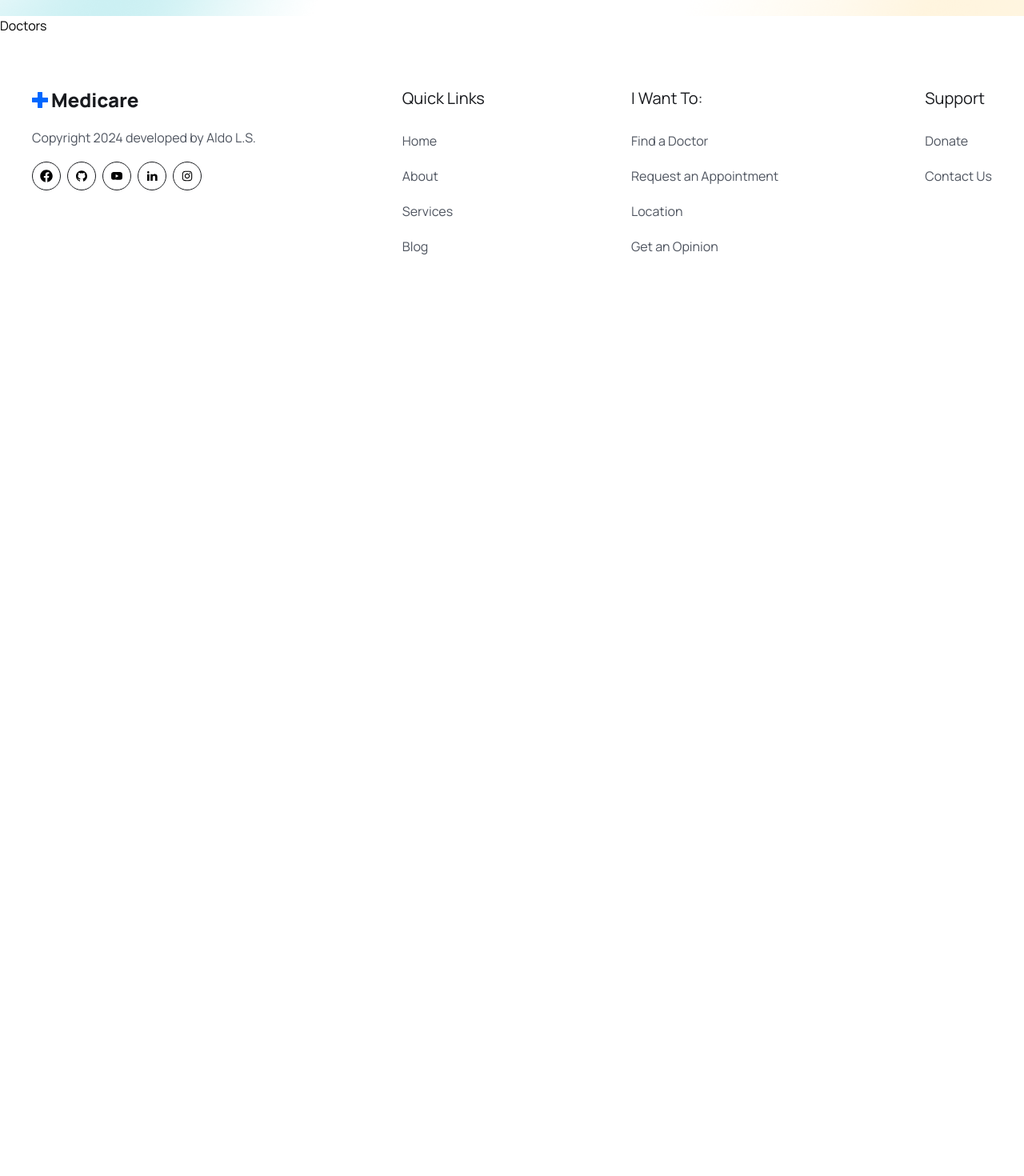
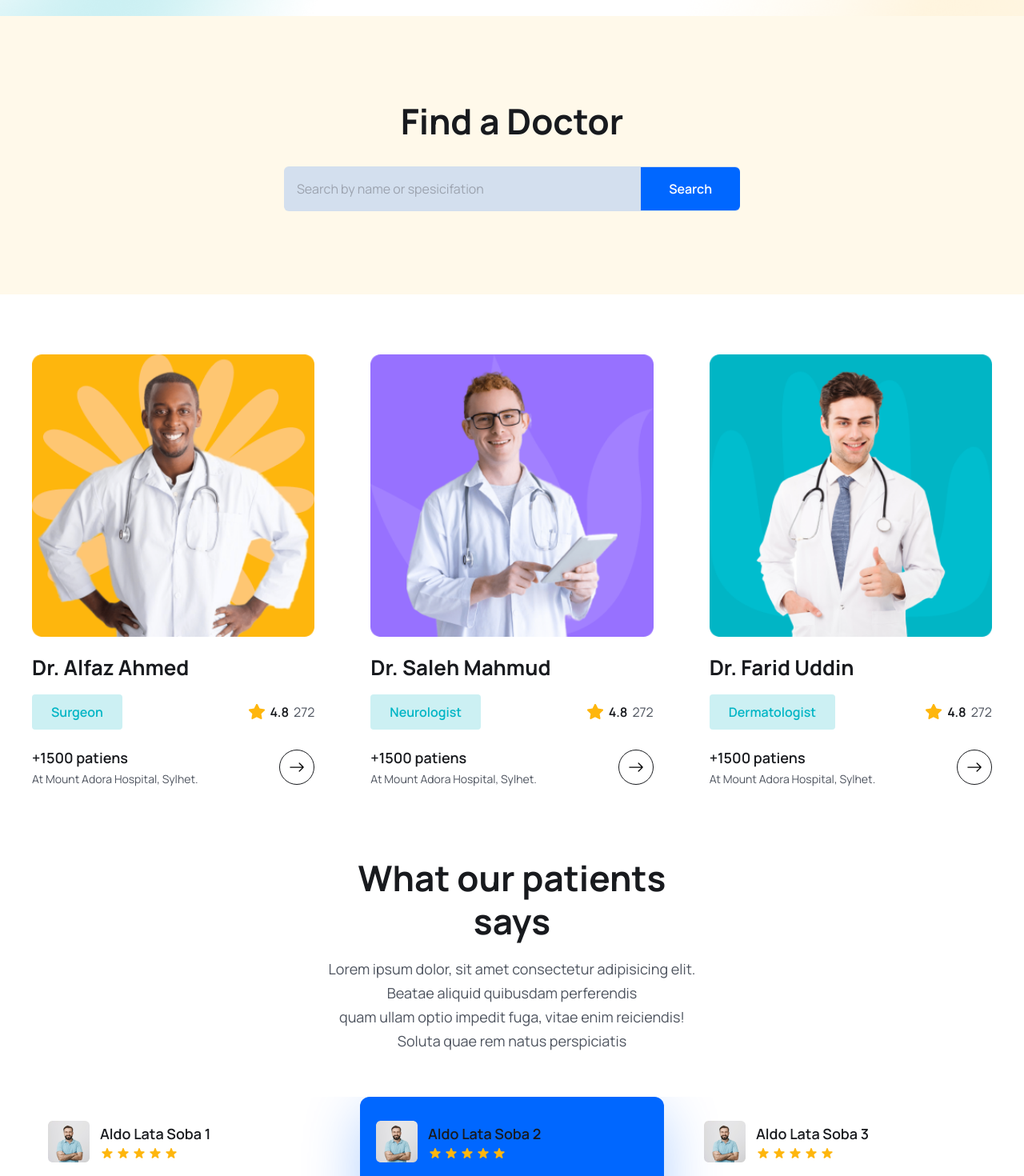
Before and after one commit to MohamedMorsou/Site-Web-de-prise-de-rendez-vous-Medicare, a React (Vite) app in the folder frontend/: page /doctors in a window 1280 px wide. Shown: the part 80-1550 px from the top of the page at 80% size. Before the commit the page ends 800 px from the top, so only its background shows below. Built offline with nearby package versions, Linux system fonts and the light colour scheme; the HTML template or start-up script is replaced by a standard one.

Commit message:
Add Service

```diff
--- a/frontend/src/pages/Doctors/Doctors.jsx
+++ b/frontend/src/pages/Doctors/Doctors.jsx
@@ -1,11 +1,51 @@
-import React from 'react'
+import { doctors } from "../../assets/data/doctors";
+import DoctorCard from "../../components/Doctors/DoctorCard";
+import Testimonial from "../../components/Testimonial/Testimonial";
 
 const Doctors = () => {
   return (
-    <div>
-      Doctors
-    </div>
-  )
-}
+    <>
+      <section className="bg-[#fff9ea] h-auto py-10">
+        <div className="container text-center ">
+          <h2 className="heading">Find a Doctor</h2>
+          <div className="max-w-[570px] mt-[30px] mx-auto bg-[#0066ff2c] rounded-md flex items-center justify-between ">
+            <input
+              type="search"
+              className="py-4 pl-4 pr-2 bg-transparent w-full focus:outline-none cursor-pointer"
+              placeholder="Search by name or spesicifation"
+            />
+            <button className="btn mt-0 rounded-[0px] rounded-r-md">Search</button>
+          </div>
+        </div>
+      </section>
 
-export default Doctors
+      <section>
+        <div className="">
+          <div className="grid grid-cols-1 md:grid-cols-2 lg:grid-cols-3 gap-5 lg:gap-[30px] mt-[30px] lg:mt-[55px] ">
+            {doctors.map((doctor) => (
+              <DoctorCard key={doctor.id} doctor={doctor} />
+            ))}
+          </div>
+        </div>
+      </section>
+
+      {/* testimonial */}
+      <section>
+        <div className="container">
+          <div className="xl:w-[470px] mx-auto">
+            <h2 className="heading text-center">What our patients says</h2>
+            <p className="text__para text-center">
+              Lorem ipsum dolor, sit amet consectetur adipisicing elit. Beatae
+              aliquid quibusdam perferendis <br></br>
+              quam ullam optio impedit fuga, vitae enim reiciendis! Soluta quae
+              rem natus perspiciatis
+            </p>
+          </div>
+          <Testimonial />
+        </div>
+      </section>
+    </>
+  );
+};
+
+export default Doctors;
--- a/frontend/src/pages/Services.jsx
+++ b/frontend/src/pages/Services.jsx
@@ -1,10 +1,21 @@
-import React from 'react'
+import { services } from '../assets/data/services'
+import ServiceCard from '../components/Services/ServiceCard'
 
 const Services = () => {
   return (
-    <div>
-      Services
-    </div>
+    <section>
+      <div className="container">
+        <div className="grid grid-cols-1 md:grid-cols-2 lg:grid-cols-3 gap-5 lg:gap-[30px] mt-[30px] ">
+        {services.map((item, index) => (
+            <ServiceCard
+              item={item}
+              index={index}
+              key={index}
+          />
+        ))}
+        </div>
+      </div>
+    </section>
   )
 }
 
```
